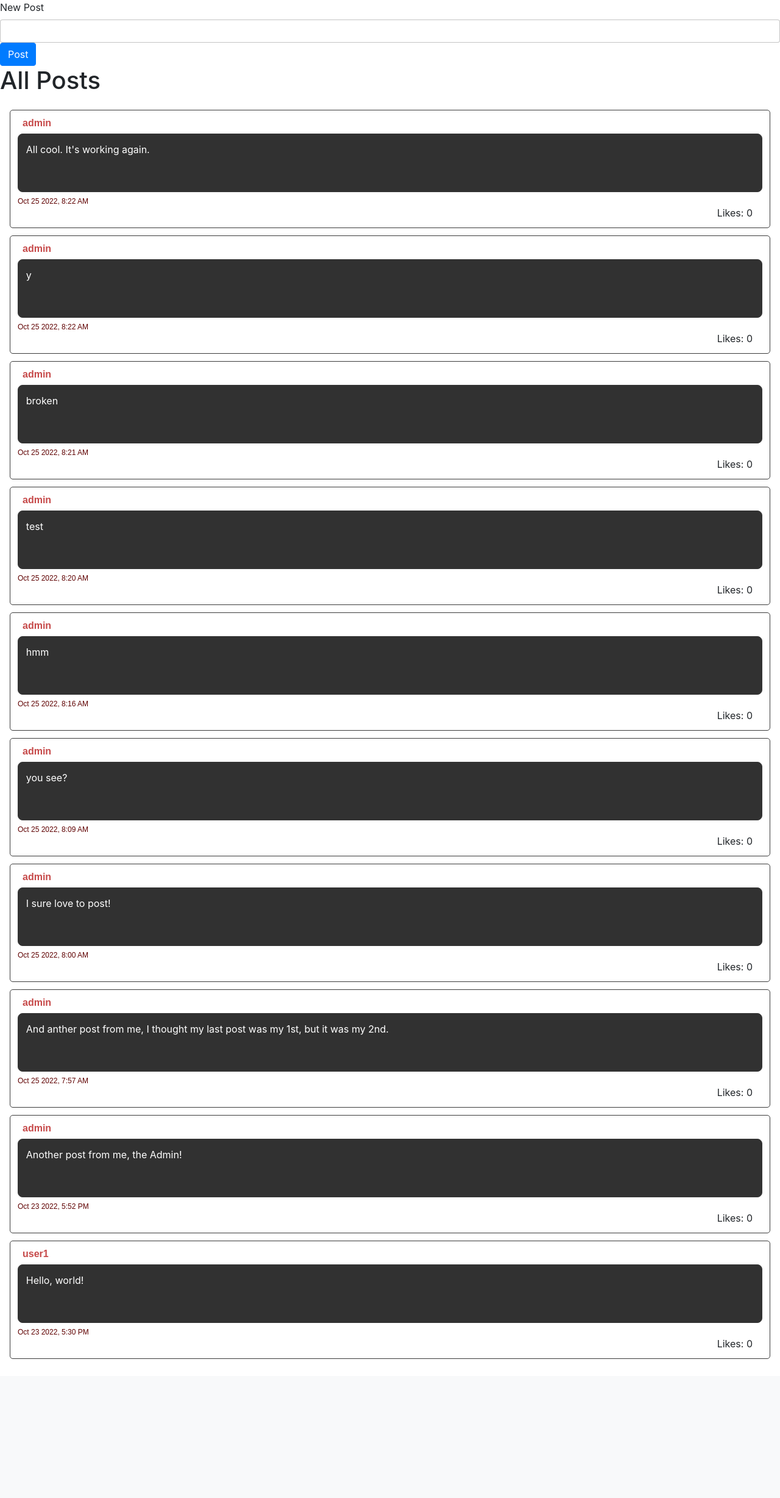
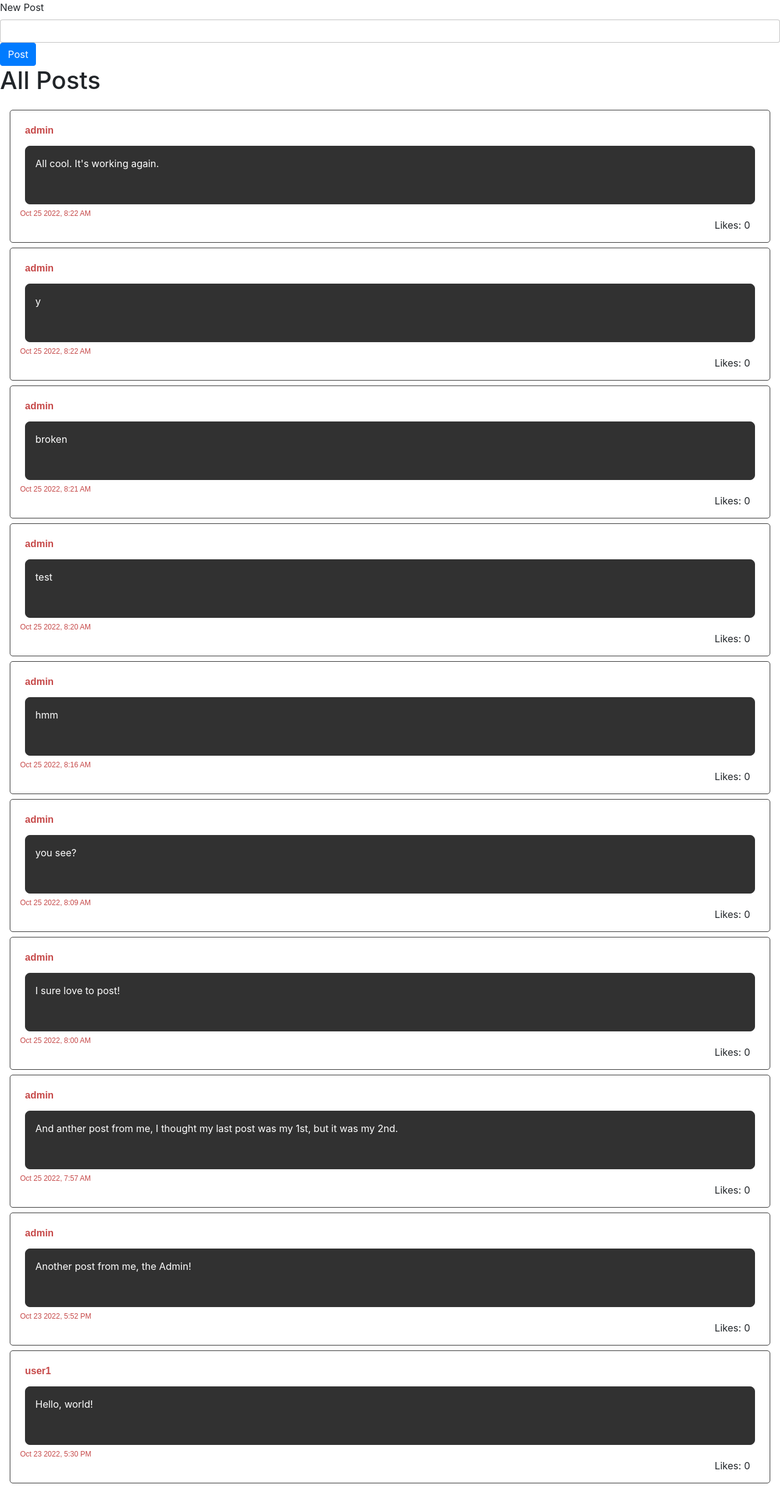
Before and after one commit to tslaytor/CS50W, a Django app: page / in a window 1280 px wide. Shown: the part 56-2512 px from the top of the page at 61% size. Before the commit the page ends 2284 px from the top, so only its background shows below. Run offline with Django 3.2, Linux system fonts and the light colour scheme; data comes from the database, SQL or seed files in the repository; some libraries are stand-ins or nearby versions.

Commit message:
started to use scss in the project - fixed a bug where adding eventlisteners to post wasnt working

```diff
--- a/projects/2020/x/project4/network/static/network/network.js
+++ b/projects/2020/x/project4/network/static/network/network.js
@@ -1,15 +1,7 @@
 document.addEventListener('DOMContentLoaded', function() {
     listAllPosts();
     document.querySelector('#new-post').onsubmit = createNewPost;
-    username = document.querySelectorAll('.post')
-    username.forEach(function(username){
-        username.addEventListener('click', function(){
-            showProfile()
-        })
-        // n.onclick = showProfile
-    }
 
-    )
 });
 
 function createNewPost(){
@@ -44,9 +36,21 @@ function listAllPosts(){
         newpost.innerHTML = `<div class="post-username">${n.user}</div>
                             <div class="post-content">${n.content}</div>
                             <div class="post-created">${n.created}</div>
-                            <div class="post-likes">Likes: ${n.likes}</div>`
-        document.querySelector('#all-posts').append(newpost)
+                            <div class="post-likes">Likes: ${n.likes}</div>`;
+        document.querySelector('#all-posts').append(newpost);
     }))
+    // then add the event listeners to the post
+    .then(function() {
+        usernames = document.querySelectorAll('.post-username')
+        console.log(usernames)
+        usernames.forEach(function(n){
+            console.log(n)
+            n.addEventListener('click', function(){
+                showProfile()
+            })
+            // n.onclick = showProfile
+        });
+    });
 
 
 };
--- a/projects/2020/x/project4/network/static/network/styles.css
+++ b/projects/2020/x/project4/network/static/network/styles.css
@@ -1,43 +1,38 @@
 #all-posts {
-    padding: 1rem;
-}
+  padding: 1rem; }
 
 .new-post-input {
   border: rgba(0, 0, 0, 0.233) 1px solid;
-    padding: 1rem;
-}
+  padding: 1rem; }
 
 .post {
-    border: rgb(59, 59, 59) 1px solid;
-    padding: 0.75rem;
-    margin-bottom: 0.75rem;
+  border: #3b3b3b 1px solid;
+  padding: 1rem;
+  margin-bottom: 0.5rem;
   border-radius: 5px;
   display: flex;
-    flex-direction: column;
-}
+  flex-direction: column; }
 
 .post-username {
-    font: 700 1rem 'montserrat', sans-serif;
-    color: rgb(198, 73, 73);
-    margin: 0 0.5rem 0.5rem 0.5rem;
-}
+  font: 700 1rem "montserrat", sans-serif;
+  color: #c64949;
+  margin: 0.5rem; }
 
 .post-content {
   min-height: 6rem;
-    border: rgb(54, 54, 54) 1px solid;
+  border: #363636 1px solid;
   border-radius: 8px;
-    background-color: rgb(49, 49, 49);
+  background-color: #313131;
   color: white;
-    padding: 0.8rem;
-    margin-bottom: 0.5rem;
-}
+  padding: 1rem;
+  margin: 0.5rem; }
 
 .post-created {
-    font: 400 0.75rem 'montserrat', sans-serif;
-    color: rgb(95, 0, 0);
-}
+  font: 400 0.75rem "montserrat", sans-serif;
+  color: #c64949; }
 
 .post-likes {
   align-self: flex-end;
-    margin: 0 1rem;
-}
+  margin: 0 1rem; }
+
+/*# sourceMappingURL=styles.css.map */
--- /dev/null
+++ b/projects/2020/x/project4/network/static/network/styles.scss
@@ -0,0 +1,48 @@
+$font-stack: 'montserrat', sans-serif;
+$standard-padding: 1rem;
+$standard-margin : 0.5rem;
+$red: rgb(198, 73, 73);
+
+#all-posts {
+    padding: 1rem;
+}
+
+.new-post-input {
+    border: rgba(0, 0, 0, 0.233) 1px solid;
+    padding: $standard-padding;
+}
+
+.post {
+    border: rgb(59, 59, 59) 1px solid;
+    padding: $standard-padding;
+    margin-bottom: $standard-margin;
+    border-radius: 5px;
+    display: flex;
+    flex-direction: column;
+}
+
+.post-username {
+    font: 700 1rem $font-stack;
+    color: $red;
+    margin: $standard-margin;
+}
+
+.post-content {
+    min-height: 6rem;
+    border: rgb(54, 54, 54) 1px solid;
+    border-radius: 8px;
+    background-color: rgb(49, 49, 49);
+    color: white;
+    padding: $standard-padding;
+    margin: $standard-margin;
+}
+
+.post-created {
+    font: 400 0.75rem $font-stack;
+    color: $red;
+}
+
+.post-likes {
+    align-self: flex-end;
+    margin: 0 1rem;
+}
```
Also changed, not shown: 1 other file. Lines whose indentation alone changed are shown as unchanged.
